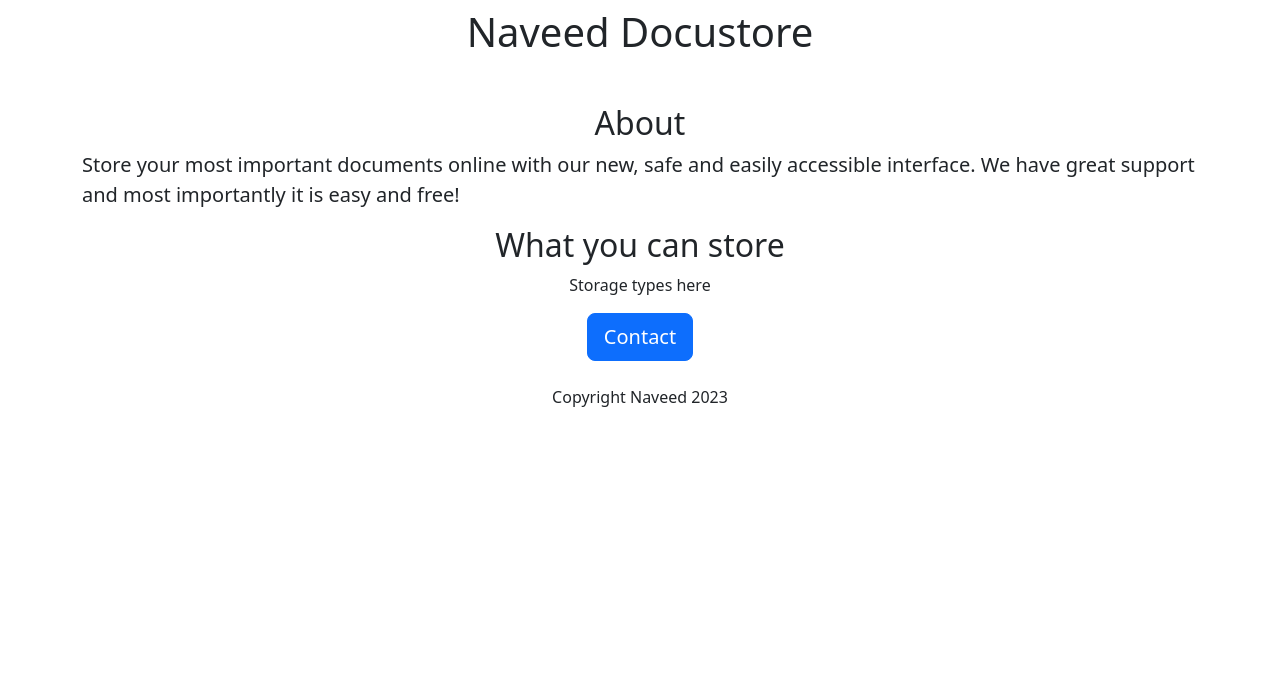
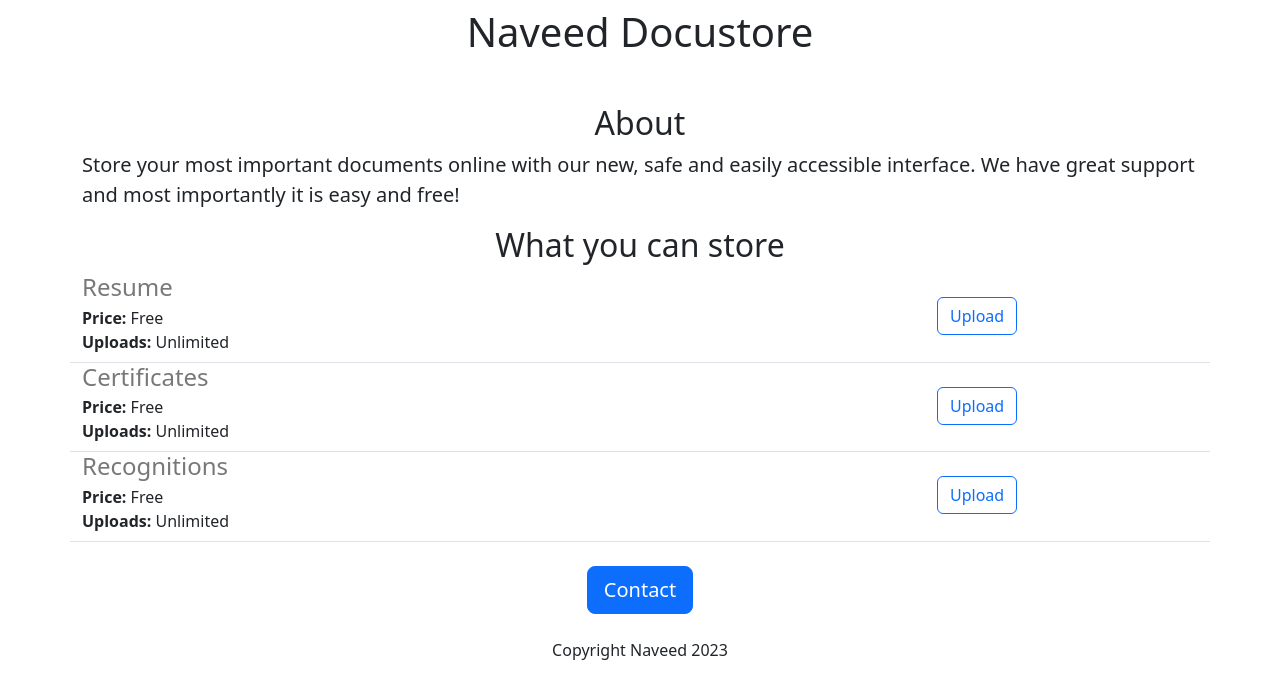
Before and after one commit to captainawesome78/naveed-documentstore-website, a Flask app: page / in a window 1280 px wide. Shown: the top 699 px of the page. Run offline with Flask 2, Linux system fonts and the light colour scheme.

Commit message:
added dynamic data and API route

```diff
--- a/app.py
+++ b/app.py
@@ -1,10 +1,38 @@
-from flask import Flask, render_template
+from flask import Flask, render_template, jsonify
 
 app = Flask(__name__)
 
+UPLOADS = [
+  {
+    'id' : 1,
+    'title' : 'Resume',
+    'price' : 'Free',
+    'uploads' : 'Unlimited'
+
+  },
+  {
+    'id' : 2,
+    'title' : 'Certificates',
+    'price' : 'Free',
+    'uploads' : 'Unlimited'
+  },
+  {
+    'id' : 3,
+    'title' : 'Recognitions',
+    'price' : 'Free',
+    'uploads' : 'Unlimited'
+  }
+
+]
+
 @app.route("/")
 def bismillah():
-  return render_template('home.html')
+  return render_template('home.html', uploads = UPLOADS)
+
+@app.route("/api/uploads")
+def list_uploads():
+  return jsonify(UPLOADS)
+
 
 if __name__ == "__main__":
   app.run(host = "0.0.0.0", debug =True)
--- a/templates/home.html
+++ b/templates/home.html
@@ -16,9 +16,13 @@
       <p class="test-center lead" >Store your most important documents online with our new, safe and easily accessible interface. We have great support and most importantly it is easy and free!
       </p>
       <h2 class= "text-center mt-2">What you can store</h2>
-      <p class= "text-center">Storage types here</p>
+      <div>
+        {% for upload in uploads %}
+          {% include 'jobitem.html' %}
+        {% endfor %}
+      </div>
       <div class="text-center">
-      <button class="btn btn-primary btn-lg">Contact</button>
+      <button class="btn btn-primary btn-lg mt-4">Contact</button>
         <p class= "text-center mt-4"> Copyright Naveed 2023</p>
       </div>
     </div>
--- /dev/null
+++ b/templates/jobitem.html
@@ -0,0 +1,12 @@
+<div class=" border-bottom row" style= "margin: bottom 16px;;  padding-bottom:8px;">
+
+  <div class = "col-9">
+    <h4 style = "color:rgb(120,120,120); margin-bottom:4px;">{{upload['title']}}</h4>
+    <div><b>Price:</b> {{upload['price']}}</div>
+    <div><b>Uploads:</b> {{upload['uploads']}}</div>
+  </div>
+  <div class= "col-3 mt-4">
+    <button type="button" class="btn btn-outline-primary"> Upload</button>
+  </div>
+
+</div>
```
